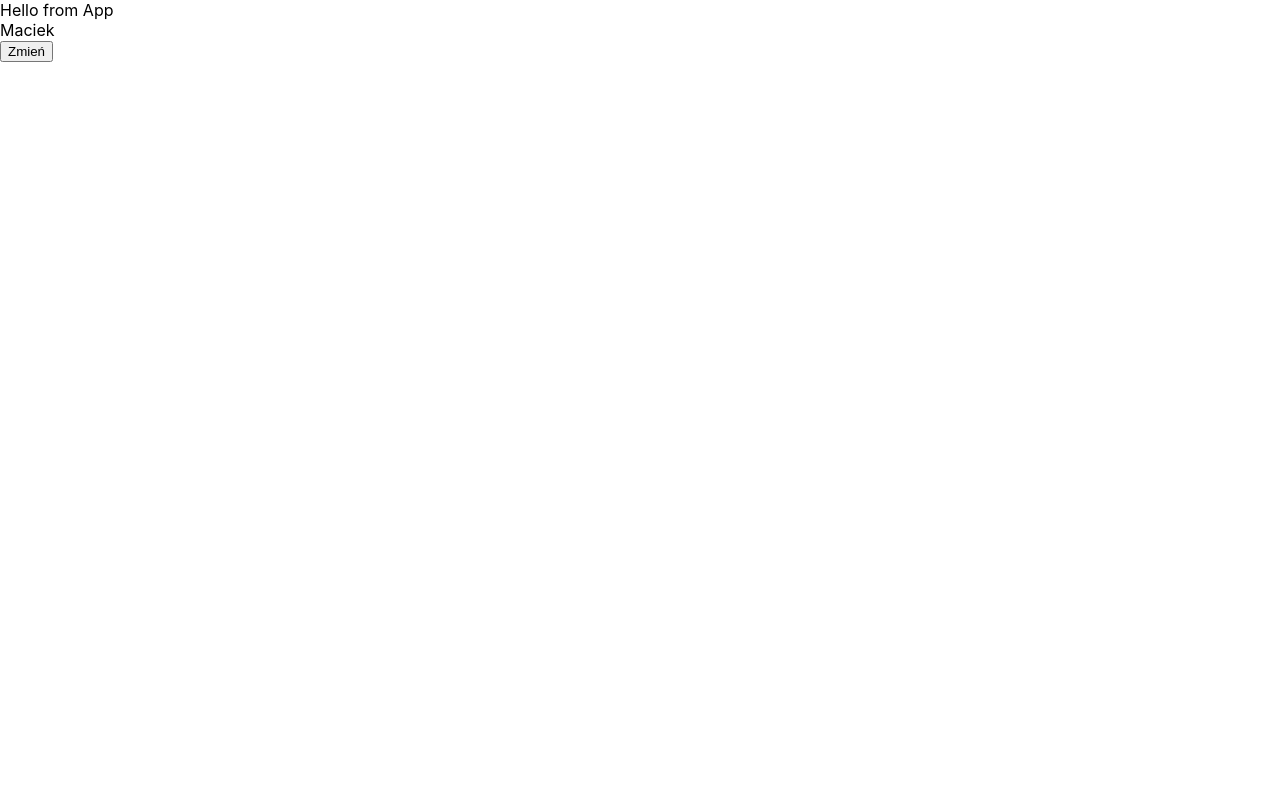
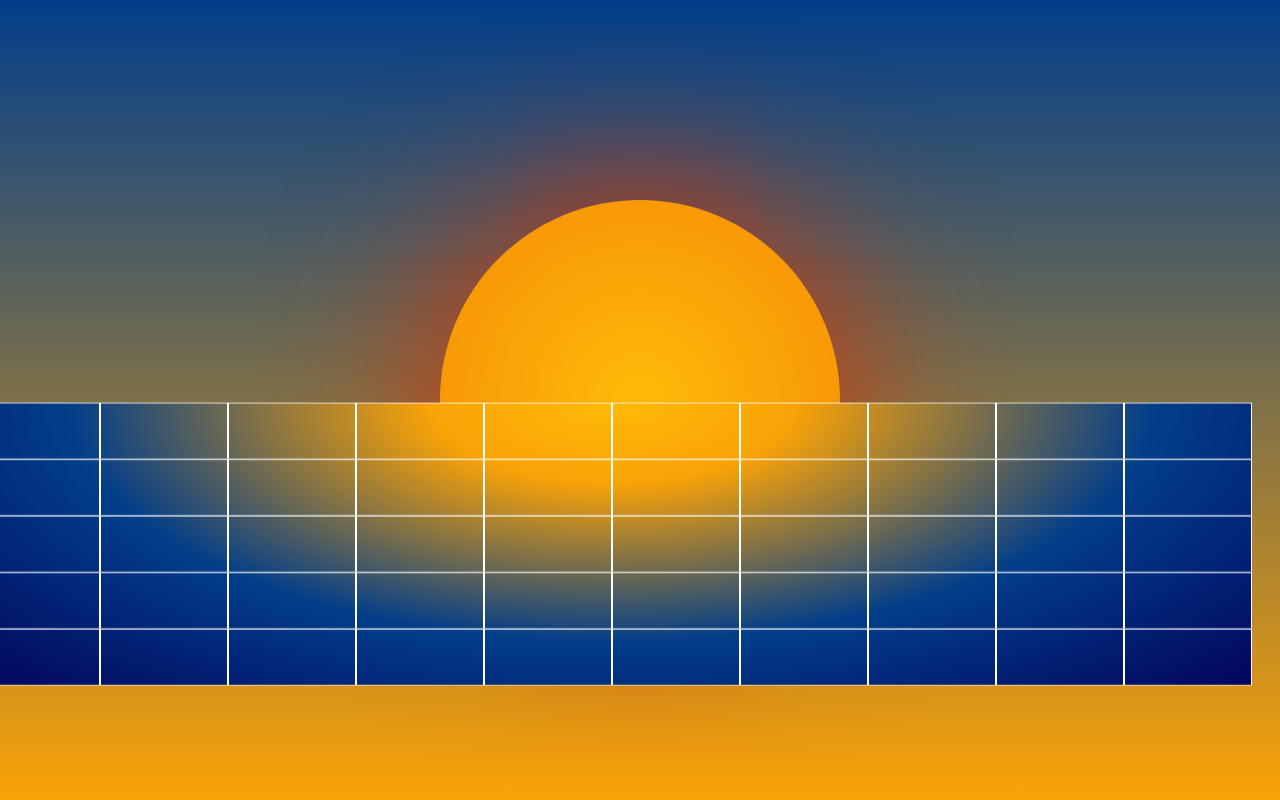
Before and after one commit to DabTheMatt/styledDawn, a React (Create React App) app: page / in a window 1280 px wide. Built offline with nearby package versions, Linux system fonts and the light colour scheme.

Commit message:
crazy sun

```diff
--- a/package.json
+++ b/package.json
@@ -9,6 +9,7 @@
     "react": "^17.0.2",
     "react-dom": "^17.0.2",
     "react-scripts": "4.0.3",
+    "styled-components": "^5.3.0",
     "web-vitals": "^1.1.2"
   },
   "scripts": {
--- a/src/App.js
+++ b/src/App.js
@@ -1,13 +1,22 @@
 import './App.css';
 import Main from "./components/Main";
+import styled from "styled-components";
 
 function App() {
   return (
-    <div>
-      Hello from App
-      <Main name={"Maciek"}/>
-    </div>
+    <AppWrapper>
+
+      <Main />
+    </AppWrapper>
   );
 }
 
+export const AppWrapper = styled.div`
+background: linear-gradient(0deg, #faa307, #023e8a);
+height: 100vh;
+display: flex;
+align-items: center;
+justify-content: center;
+`;
+
 export default App;
--- a/src/components/Main.js
+++ b/src/components/Main.js
@@ -1,37 +1,120 @@
-import React, { Component } from 'react';
+import React, { Component } from "react";
+import styled from "styled-components";
 
 class Main extends Component {
-    state={
-        hello: "Witaj",
-        bye: "Żegnaj",
-        actual: true,
-        display: ""
-    }
+  state = {};
 
-    handleClick = () => {
-        if (this.state.actual) {
-        this.setState({
-            actual: !this.state.actual,
-            display: this.state.hello
-        })
-        console.log("prawda");
-    } else {
-        this.setState({
-            actual: !this.state.actual,
-            display: this.state.bye
-        })
-        console.log("fałsz");
-    }
-    }
-
-    render() {
-        return (
-            <div>
-                {this.state.display} {this.props.name}
-                <br/><button onClick={this.handleClick}>Zmień</button>
-            </div>
-        );
-    }
+  render() {
+    return (
+      <MainWrapper>
+        <div className="sea">
+            <table cellspacing="0">
+                <tr>
+                    <td></td>
+                    <td></td>
+                    <td></td>
+                    <td></td>
+                    <td></td>
+                    <td></td>
+                    <td></td>
+                    <td></td>
+                    <td></td>
+                    <td></td>
+                </tr>
+                <tr>
+                    <td></td>
+                    <td></td>
+                    <td></td>
+                    <td></td>
+                    <td></td>
+                    <td></td>
+                    <td></td>
+                    <td></td>
+                    <td></td>
+                    <td></td>
+                </tr>
+                <tr>
+                    <td></td>
+                    <td></td>
+                    <td></td>
+                    <td></td>
+                    <td></td>
+                    <td></td>
+                    <td></td>
+                    <td></td>
+                    <td></td>
+                    <td></td>
+                </tr>
+                <tr>
+                    <td></td>
+                    <td></td>
+                    <td></td>
+                    <td></td>
+                    <td></td>
+                    <td></td>
+                    <td></td>
+                    <td></td>
+                    <td></td>
+                    <td></td>
+                </tr>
+                <tr>
+                    <td></td>
+                    <td></td>
+                    <td></td>
+                    <td></td>
+                    <td></td>
+                    <td></td>
+                    <td></td>
+                    <td></td>
+                    <td></td>
+                    <td></td>
+                </tr>
+            </table>
+        </div>
+      </MainWrapper>
+    );
+  }
 }
 
+export const MainWrapper = styled.div`
+  margin: 0 auto;
+  height: 400px;
+  width: 400px;
+  background: radial-gradient(#ffba08, #f48c06);
+  color: black;
+border-radius: 50%;
+box-shadow: 0px 0px 175px #dc2f02;
+position: relative;
+z-index: 0;
+
+.sea {
+    content: "";
+    height: 50vh;
+    width: 100vw;
+    background-image: radial-gradient(farthest-corner at 50% 0%,
+      #ffba08 0%, #faa307 20%,#023e8a  60%, #03045e 100%);
+    position: absolute;
+    top: 18vh;
+    left: -117%;
+    perspective: 100px;
+    transform: rotateX(45deg);
+}
+
+table {
+    transform-style: preserve-3d;
+}
+
+tr {
+    width: 100vw;
+    height: 10vh;
+    border: 1px solid white;
+}
+
+td {
+    width: 40vw;
+    border: 1px solid white;
+    margin: 0px;
+}
+`;
+
 export default Main;
```
Also changed, not shown: 1 other file (tests, documents, lock files or other folders).
